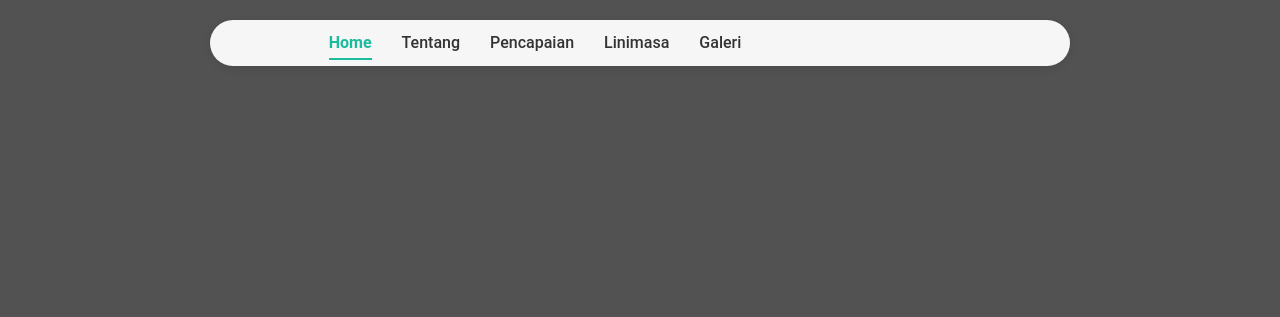
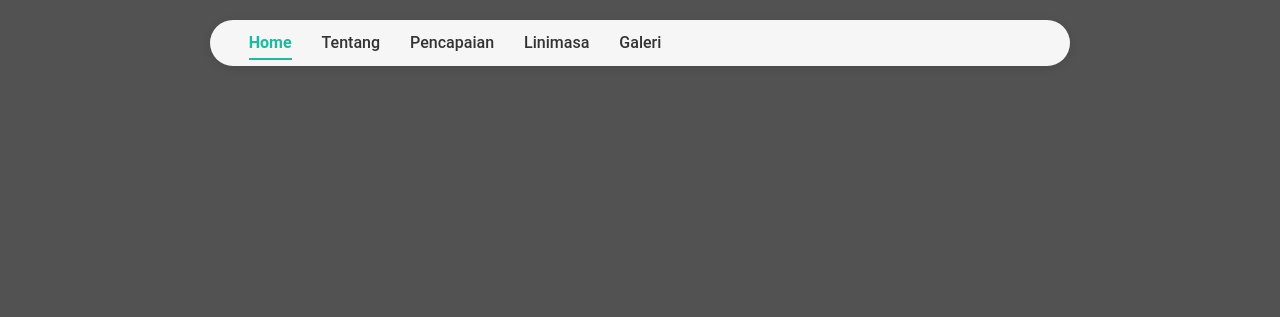
Before and after one commit to ChrisGay2006/webBiografi, a plain HTML site: page index.html in a window 1280 px wide. Shown: the top 317 px of the page. Drawn offline with nearby package versions, Linux system fonts and the light colour scheme; placeholder pictures from the web are drawn by us.

Commit message:
Update style.css

```diff
--- a/style.css
+++ b/style.css
@@ -61,7 +61,7 @@ h1, h2, h3 {
     display: flex;
     justify-content: center;
     align-items: center;
-    width: 70%; /* Agar mengisi lebar .main-header */
+    width: 50%; /* Agar mengisi lebar .main-header */
     padding: 0; /* Hilangkan padding di sini karena sudah ada di .main-header */
 }
 
```
